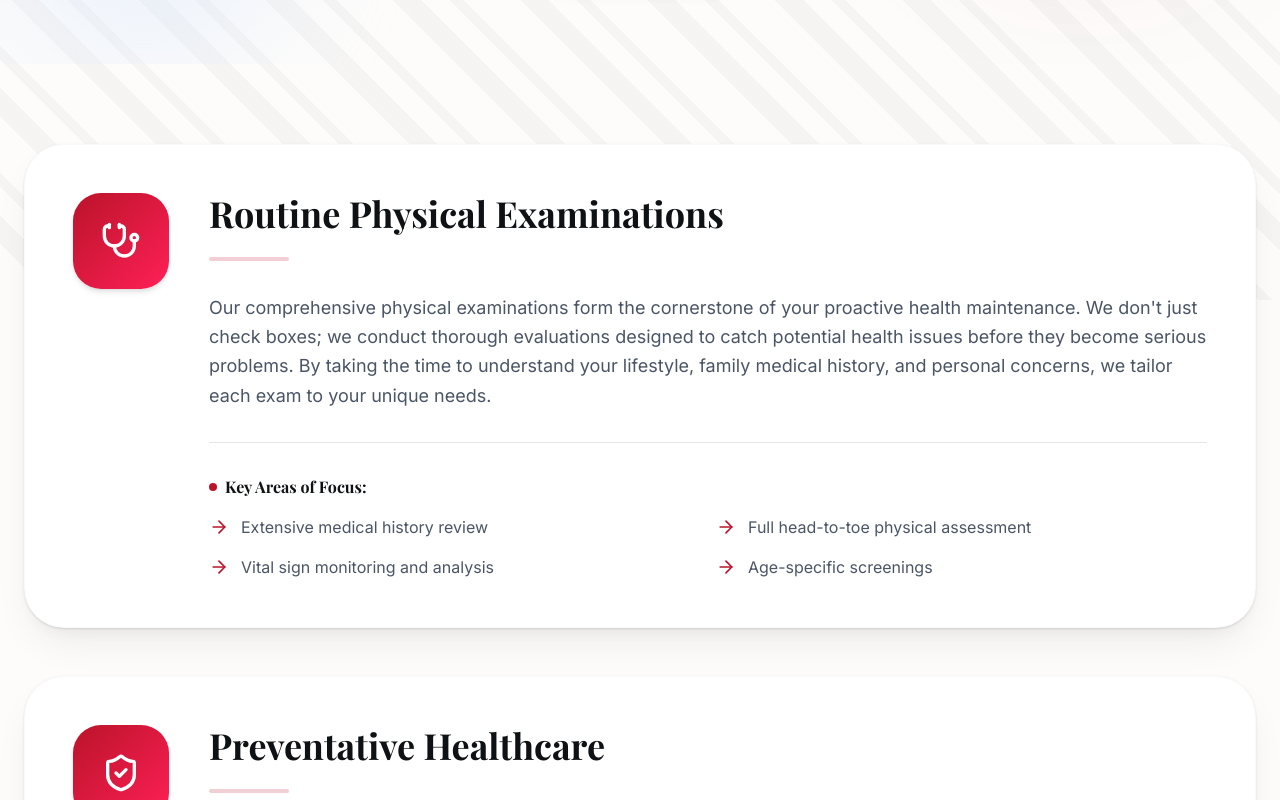
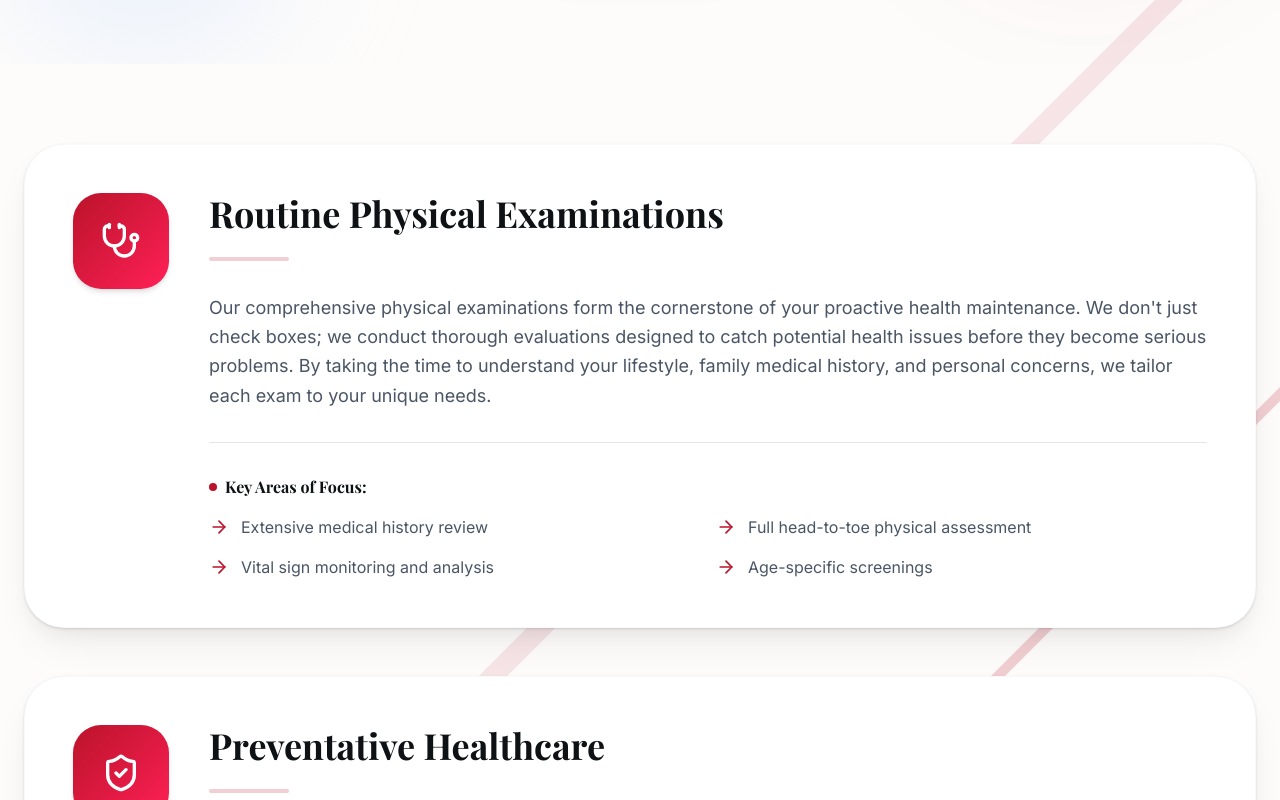
Before and after one commit to Founditmarketing/griffin_family_medicine_clinic, a React (Vite) app: page /expertise in a window 1280 px wide. Shown: the part 500-1300 px from the top of the page. Built offline with nearby package versions, Linux system fonts and the light colour scheme; a web font is replaced by a local one.

Commit message:
Add parallax scrolling red diagonal lines to Expertise background

```diff
--- a/src/pages/Expertise.tsx
+++ b/src/pages/Expertise.tsx
@@ -1,5 +1,5 @@
 import React from 'react';
-import { motion } from 'motion/react';
+import { motion, useScroll, useTransform } from 'motion/react';
 import {
   Stethoscope, ShieldCheck, Activity, FlaskConical, UserPlus, Clock,
   ArrowRight, HeartPulse, Baby
@@ -98,10 +98,23 @@
 ];
 
 export const Expertise = () => {
+  const { scrollY } = useScroll();
+  const y1 = useTransform(scrollY, [0, 1000], [0, -200]); // Moves up as you scroll down
+  const y2 = useTransform(scrollY, [0, 1000], [0, -100]); // Moves up slower
+
   return (
-    <div className="pt-24 min-h-screen bg-medical-gray flex flex-col relative z-0">
-      {/* Sharp Diagonal Background Pattern for the whole page */}
-      <div className="fixed inset-0 pointer-events-none opacity-[0.03] -z-10 bg-[repeating-linear-gradient(45deg,transparent,transparent_40px,#0f1214_40px,#0f1214_60px,transparent_60px,transparent_80px,#0f1214_80px,#0f1214_90px)]" />
+    <div className="pt-24 min-h-screen bg-medical-gray flex flex-col relative z-0 overflow-hidden">
+      {/* Precision Diagonal Parallax Lines */}
+      <div className="absolute inset-0 pointer-events-none -z-10 flex justify-center items-center">
+        <motion.div
+          style={{ y: y1 }}
+          className="absolute w-[200%] h-[20px] bg-medical-red/10 rotate-[-45deg] top-[20%]"
+        />
+        <motion.div
+          style={{ y: y2 }}
+          className="absolute w-[200%] h-[10px] bg-medical-red/20 rotate-[-45deg] top-[30%]"
+        />
+      </div>
 
       {/* Hero Section */}
       <section className="relative py-20 px-6 overflow-hidden flex-grow-0">
```
